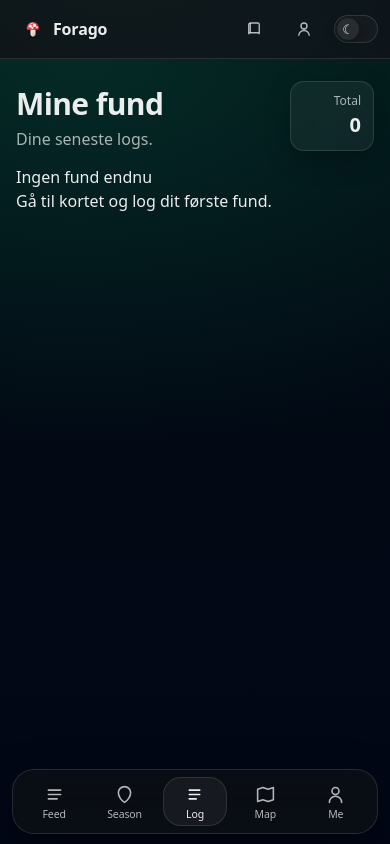
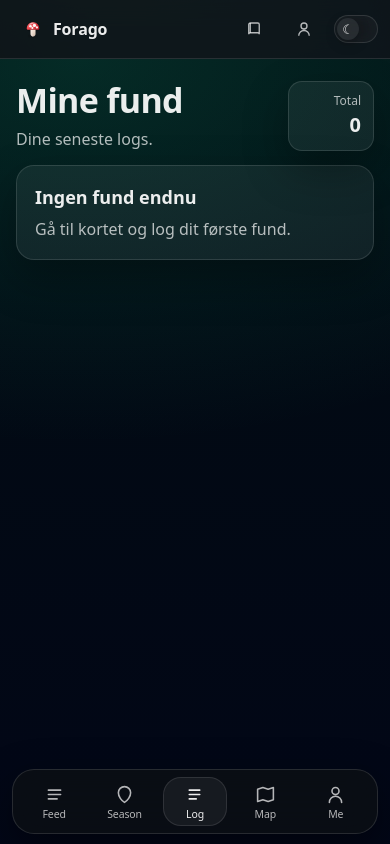
Before and after one commit to Hyllekvist/forago, a Next.js app: page /en/log in a window 390 px wide. Built offline with nearby package versions, Linux system fonts and the light colour scheme; no server answers.

Commit message:
Update LogClient.module.css

```diff
--- a/src/app/[locale]/log/LogClient.module.css
+++ b/src/app/[locale]/log/LogClient.module.css
@@ -1,78 +1,10 @@
-/* src/app/[locale]/log/LogClient.module.css */
-
 .page {
-  /* Force this page to be its own scroll container (even if body is locked) */
-  height: 100dvh;
-  overflow-y: auto;
-  -webkit-overflow-scrolling: touch;
-
+  min-height: 100dvh;
   padding: 22px 16px calc(110px + env(safe-area-inset-bottom));
-
-  /* Theme tokens (default = light) */
-  --ink: rgba(10, 18, 26, 0.92);
-  --muted: rgba(10, 18, 26, 0.60);
-  --hair: rgba(10, 18, 26, 0.10);
-
-  --card: rgba(255, 255, 255, 0.70);
-  --card2: rgba(255, 255, 255, 0.55);
-  --cardBorder: rgba(10, 18, 26, 0.10);
-
-  --shadow: 0 16px 46px rgba(2, 6, 23, 0.10);
-  --shadow2: 0 10px 26px rgba(2, 6, 23, 0.10);
-
-  --accent: rgba(16, 185, 129, 1);
-  --accentSoft: rgba(16, 185, 129, 0.14);
-  --accentBorder: rgba(16, 185, 129, 0.22);
-
   background:
-    radial-gradient(1200px 700px at 20% 0%, rgba(16, 185, 129, 0.14), transparent 55%),
-    linear-gradient(180deg, #f6fbfb, #eef5f6);
-  color: var(--ink);
-}
-
-/* Respect your app theme attribute if you have it */
-:global(html[data-theme="dark"]) .page,
-:global(body[data-theme="dark"]) .page {
-  --ink: rgba(255, 255, 255, 0.92);
-  --muted: rgba(255, 255, 255, 0.66);
-  --hair: rgba(255, 255, 255, 0.10);
-
-  --card: rgba(255, 255, 255, 0.06);
-  --card2: rgba(255, 255, 255, 0.05);
-  --cardBorder: rgba(255, 255, 255, 0.12);
-
-  --shadow: 0 18px 46px rgba(0, 0, 0, 0.30);
-  --shadow2: 0 10px 26px rgba(0, 0, 0, 0.26);
-
-  --accentSoft: rgba(16, 185, 129, 0.14);
-  --accentBorder: rgba(16, 185, 129, 0.25);
-
-  background:
-    radial-gradient(1200px 700px at 20% 0%, rgba(16, 185, 129, 0.18), transparent 55%),
+    radial-gradient(1200px 700px at 20% 0%, rgba(16, 185, 129, 0.18), rgba(0, 0, 0, 0) 55%),
     linear-gradient(180deg, rgba(2, 12, 18, 1), rgba(2, 6, 23, 1));
-}
-
-/* If you don't set a theme attr, still look good with system dark mode */
-@media (prefers-color-scheme: dark) {
-  .page {
-    --ink: rgba(255, 255, 255, 0.92);
-    --muted: rgba(255, 255, 255, 0.66);
-    --hair: rgba(255, 255, 255, 0.10);
-
-    --card: rgba(255, 255, 255, 0.06);
-    --card2: rgba(255, 255, 255, 0.05);
-    --cardBorder: rgba(255, 255, 255, 0.12);
-
-    --shadow: 0 18px 46px rgba(0, 0, 0, 0.30);
-    --shadow2: 0 10px 26px rgba(0, 0, 0, 0.26);
-
-    --accentSoft: rgba(16, 185, 129, 0.14);
-    --accentBorder: rgba(16, 185, 129, 0.25);
-
-    background:
-      radial-gradient(1200px 700px at 20% 0%, rgba(16, 185, 129, 0.18), transparent 55%),
-      linear-gradient(180deg, rgba(2, 12, 18, 1), rgba(2, 6, 23, 1));
-  }
+  color: rgba(255, 255, 255, 0.92);
 }
 
 .header {
@@ -96,26 +28,22 @@
 
 .sub {
   margin: 8px 0 0;
-  color: var(--muted);
+  color: rgba(255, 255, 255, 0.7);
 }
 
 .totalCard {
-  flex: 0 0 auto;
-  min-width: 92px;
+  min-width: 86px;
   padding: 10px 12px;
   border-radius: 14px;
-  background: var(--card2);
-  border: 1px solid var(--cardBorder);
-  box-shadow: var(--shadow2);
+  background: rgba(255, 255, 255, 0.06);
+  border: 1px solid rgba(255, 255, 255, 0.12);
+  box-shadow: 0 18px 46px rgba(0, 0, 0, 0.3);
   text-align: right;
-
-  backdrop-filter: blur(10px);
-  -webkit-backdrop-filter: blur(10px);
 }
 
 .totalLabel {
   font-size: 12px;
-  color: var(--muted);
+  color: rgba(255, 255, 255, 0.68);
 }
 
 .totalValue {
@@ -132,13 +60,10 @@
 
 .card {
   border-radius: 18px;
-  background: var(--card);
-  border: 1px solid var(--cardBorder);
-  box-shadow: var(--shadow);
+  background: rgba(255, 255, 255, 0.06);
+  border: 1px solid rgba(255, 255, 255, 0.12);
+  box-shadow: 0 18px 46px rgba(0, 0, 0, 0.3);
   padding: 14px 14px 12px;
-
-  backdrop-filter: blur(10px);
-  -webkit-backdrop-filter: blur(10px);
 }
 
 .cardTop {
@@ -162,7 +87,7 @@
 .sciname {
   margin-top: 3px;
   font-size: 13px;
-  color: var(--muted);
+  color: rgba(255, 255, 255, 0.62);
   overflow: hidden;
   text-overflow: ellipsis;
   white-space: nowrap;
@@ -174,9 +99,9 @@
   font-size: 12px;
   padding: 6px 10px;
   border-radius: 999px;
-  background: var(--accentSoft);
-  border: 1px solid var(--accentBorder);
-  color: color-mix(in srgb, var(--accent) 35%, var(--ink));
+  background: rgba(16, 185, 129, 0.14);
+  border: 1px solid rgba(16, 185, 129, 0.25);
+  color: rgba(209, 250, 229, 0.95);
 }
 
 .metaGrid {
@@ -190,31 +115,57 @@
   justify-content: space-between;
   gap: 10px;
   padding-top: 8px;
-  border-top: 1px solid var(--hair);
+  border-top: 1px solid rgba(255, 255, 255, 0.1);
 }
 
 .metaKey {
-  color: var(--muted);
+  color: rgba(255, 255, 255, 0.62);
   font-size: 13px;
 }
 
 .metaVal {
   font-size: 13px;
-  color: var(--ink);
+  color: rgba(255, 255, 255, 0.92);
 }
 
-/* Small polish */
-.card:hover {
-  transform: translateY(-1px);
-  transition: transform 120ms ease;
+.note {
+  margin-top: 8px;
+  padding-top: 10px;
+  border-top: 1px solid rgba(255, 255, 255, 0.1);
+  display: grid;
+  gap: 6px;
 }
 
-@media (max-width: 420px) {
-  .h1 {
-    font-size: 30px;
-  }
+.noteKey {
+  font-size: 12px;
+  color: rgba(255, 255, 255, 0.62);
+}
 
-  .totalCard {
-    min-width: 84px;
-  }
+.noteVal {
+  font-size: 13px;
+  color: rgba(255, 255, 255, 0.92);
+  line-height: 1.35;
 }
+
+.empty {
+  max-width: 920px;
+  margin: 0 auto;
+}
+
+.emptyCard {
+  border-radius: 18px;
+  background: rgba(255, 255, 255, 0.06);
+  border: 1px solid rgba(255, 255, 255, 0.12);
+  box-shadow: 0 18px 46px rgba(0, 0, 0, 0.3);
+  padding: 18px;
+}
+
+.emptyTitle {
+  font-size: 18px;
+  font-weight: 850;
+}
+
+.emptySub {
+  margin-top: 6px;
+  color: rgba(255, 255, 255, 0.7);
+}
```
